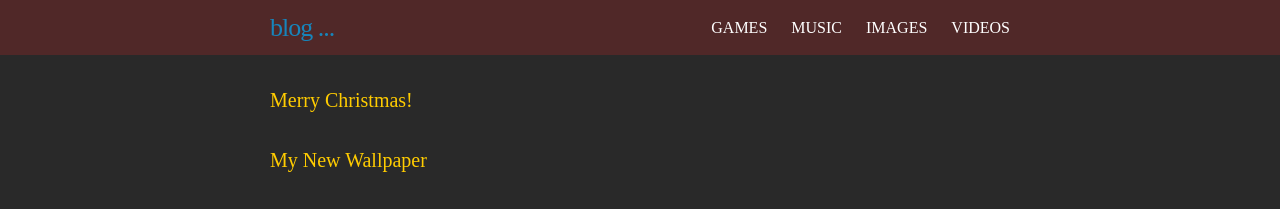
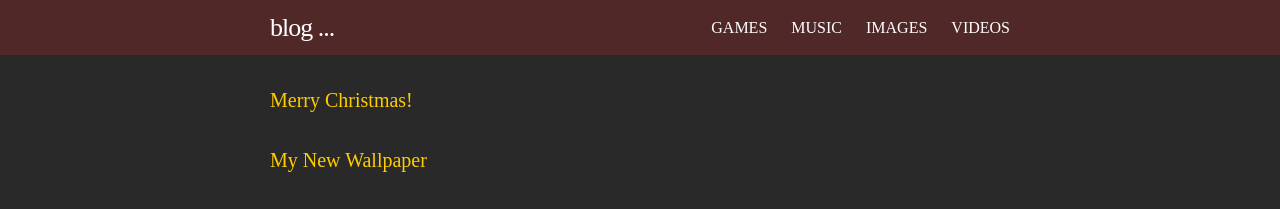
Before and after one commit to skandyn-sh/skandyn-sh.github.io, a Jekyll site: the page built from index.html, in a window 1280 px wide. Shown: the top 209 px of the page. Built offline with Jekyll 4.4.1, drawn with Linux system fonts in a browser that asks for light colours; nearby versions of some CDN libraries; library files that are not in the unit come from our copies; comment, search, counter and statistics services are not loaded.

Commit message:
Update _layout.scss

```diff
--- a/_sass/_layout.scss
+++ b/_sass/_layout.scss
@@ -17,7 +17,7 @@
 
     &,
     &:visited {
-        color: $grey-color-dark;
+        color: #ffffff;
     }
 }
 
```
